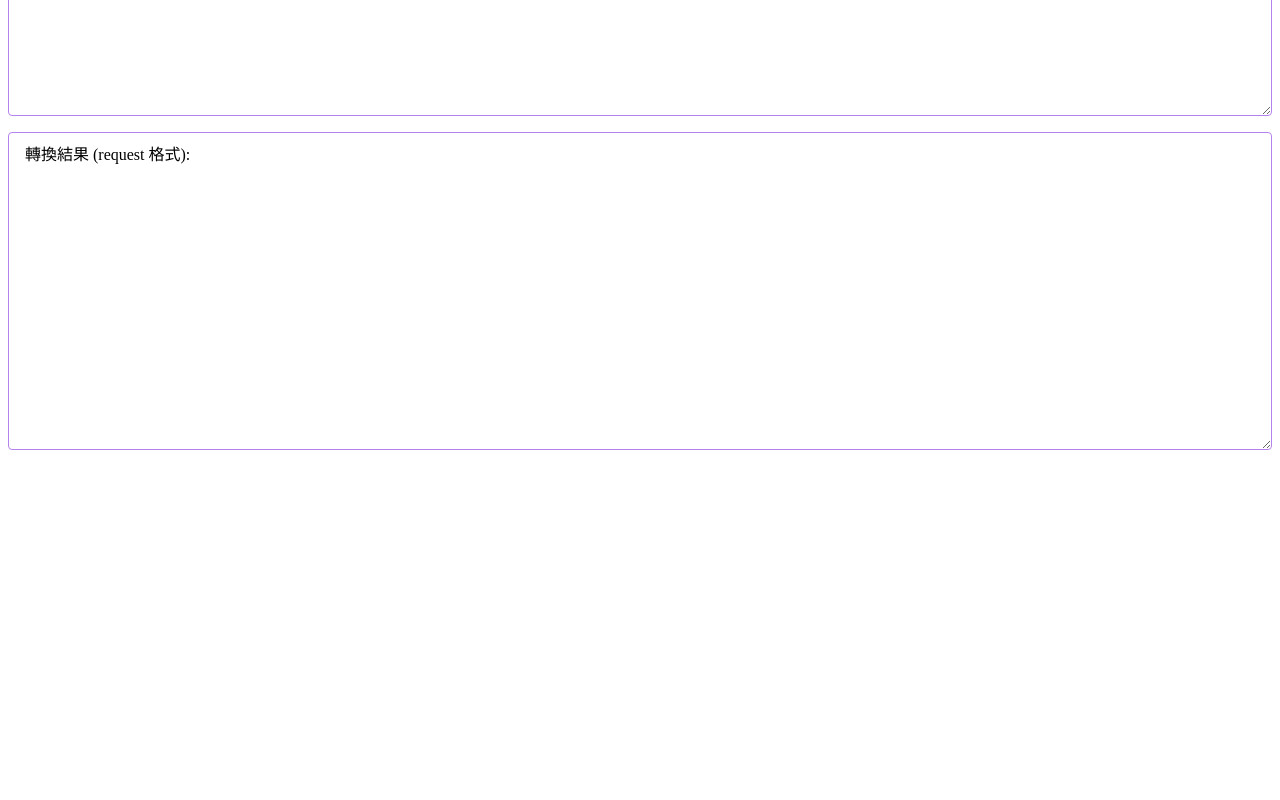
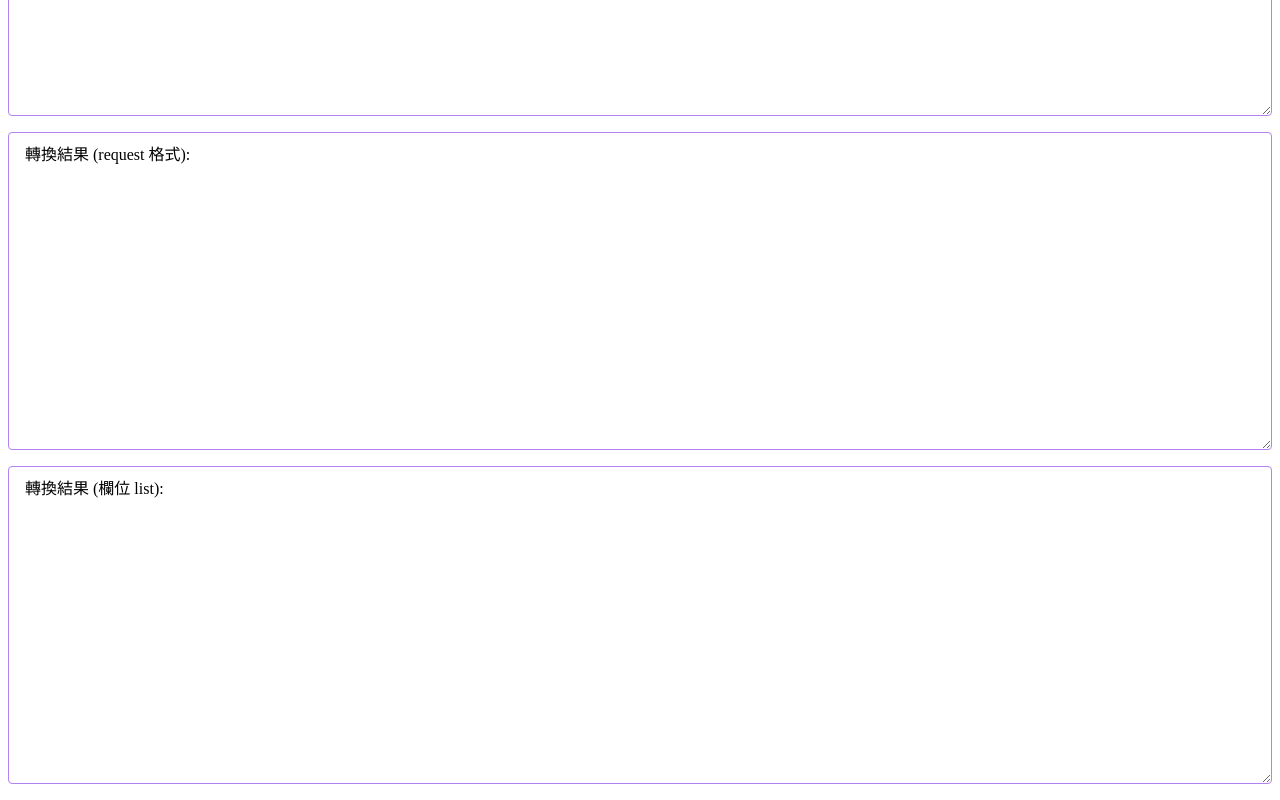
Before and after one commit to WenYHsieh/schema-converter, a React (Create React App) app: page / in a window 1280 px wide. Shown: the part 507-1307 px from the top of the page. Before the commit the page ends 973 px from the top, so only its background shows below. Built offline with nearby package versions, Linux system fonts and the light colour scheme.

Commit message:
新增 單支轉換轉換為欄位 list 字串功能

```diff
--- a/src/SingleFunctionConvertBlock.tsx
+++ b/src/SingleFunctionConvertBlock.tsx
@@ -1,16 +1,21 @@
 import React from 'react';
 import './css/converterBlock.scss';
+import ObjectUtils from './utils/objectUtils';
 
 const SingleFunctionConvertBlock = () => {
   const [mapping, setMapping] = React.useState('');
   const [requestFormat, setRequestFormat] = React.useState('');
+  const [columnList, setColumnList] = React.useState('');
 
   const handleOnChange = (e: React.ChangeEvent<HTMLTextAreaElement>) => {
     const { value } = e.target as HTMLTextAreaElement;
 
     let codeNameMapping = new Object();
     let requestFormatObject = new Object();
+    let columns = '';
+
     const lineArray = value.split('\n\n');
+
     lineArray.forEach((line) => {
       const [code, , displayName] = line.split(/[/\t | /\n]/);
       const convertedCode = code.replace('*', '');
@@ -20,10 +25,13 @@ const SingleFunctionConvertBlock = () => {
       requestFormatObject = Object.assign(requestFormatObject, {
         [convertedCode]: '',
       });
+
+      columns += `${ObjectUtils.isExist(columns) ? ',' : ''} ${convertedCode}`;
     });
 
     setMapping(JSON.stringify(codeNameMapping));
     setRequestFormat(JSON.stringify(requestFormatObject));
+    setColumnList(columns);
   };
 
   return (
@@ -39,6 +47,10 @@ const SingleFunctionConvertBlock = () => {
         <div>轉換結果 (request 格式):</div>
         <div>{requestFormat}</div>
       </div>
+      <div className="result__block">
+        <div>轉換結果 (欄位 list):</div>
+        <div>{columnList}</div>
+      </div>
     </>
   );
 };
```
